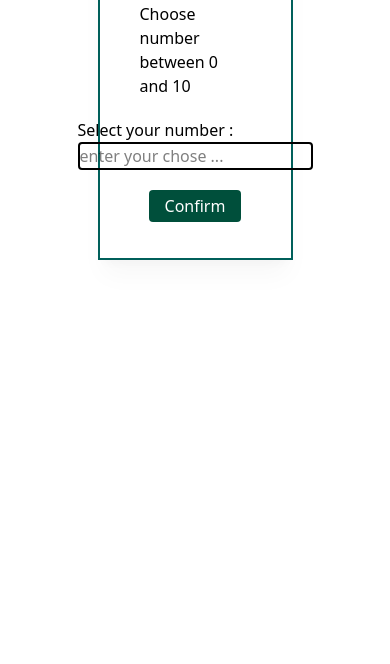
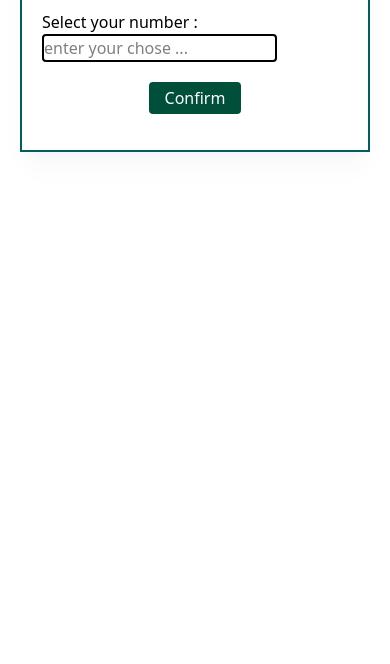
Before and after one commit to aymane197/portProject, a plain HTML site: page gessingGame.html in a window 390 px wide. Shown: the part 180-844 px from the top of the page. Drawn offline with nearby package versions, Linux system fonts and the light colour scheme.

Commit message:
fix responsive

```diff
--- a/gessingGame.html
+++ b/gessingGame.html
@@ -7,9 +7,9 @@
     <meta name="viewport" content="width=device-width, initial-scale=1.0">
     <title>Gessing Game</title>
 </head>
-<body class="flex items-center justify-center mt-16">
+<body class="flex items-center justify-center  mt-16">
 
-    <div class="flex shadow-xl/3 flex-col justify-center items-center border-2 space-y-5 px-10 py-4 border-teal-800 w-1/2 ">
+    <div class="flex shadow-xl/3 flex-col w-full md:w-1/2 mx-5 justify-center items-center border-2 space-y-5 px-5 md:px-5 py-4 border-teal-800 ">
   <h1 class="text-3xl text-center mt-2 font-bold ">Gessing game</h1>
    <h2>Choose number between 0 and 10</h2>
    <p>Select your number : <input id="userChose" class="border-2 rounded-sm"  type="number" placeholder="enter your chose ..."></p>
```
Also changed, not shown: diceRoller.html (+1 -1 lines).
